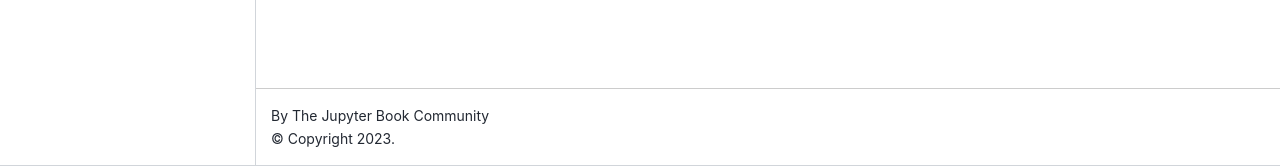
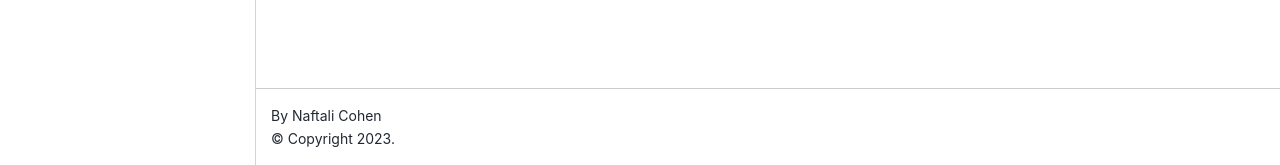
Before and after one commit to naftalic/ORinPython, a Jupyter Book: the page built from intro.md, in a window 1280 px wide. Shown: the part 734-900 px from the top of the page. Built offline with Jupyter Book 1.0.4 settings and Sphinx 7.4.7 and the Sphinx Book theme 1.1.4, drawn with Linux system fonts in a browser that asks for light colours.

Commit message:
adding files

```diff
--- a/_config.yml
+++ b/_config.yml
@@ -1,8 +1,8 @@
 # Book settings
 # Learn more at https://jupyterbook.org/customize/config.html
 
-title: My sample book
-author: The Jupyter Book Community
+title: Operation Research in Python
+author: Naftali Cohen
 logo: logo.png
 
 # Force re-execution of notebooks on each build.
```
